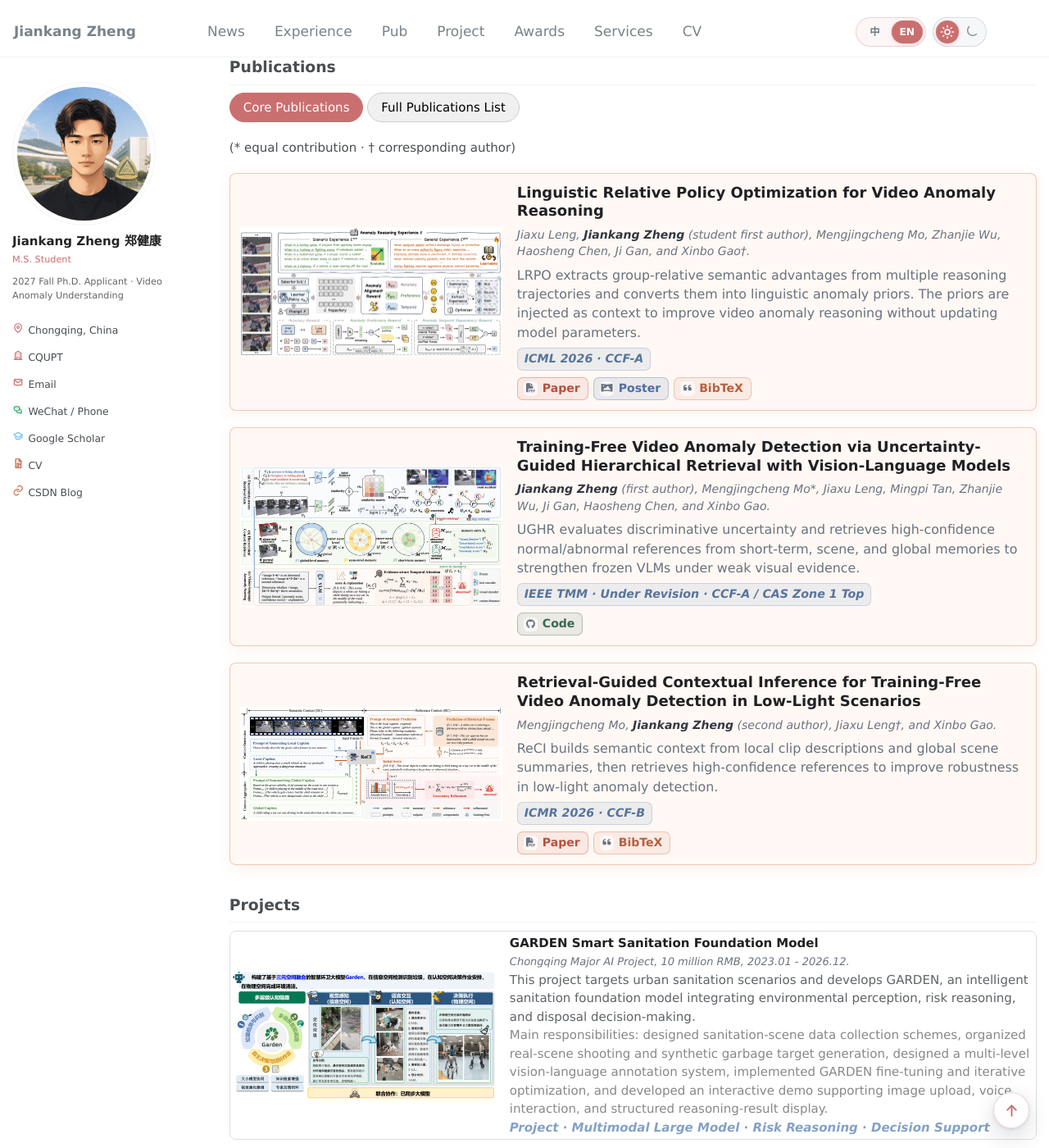
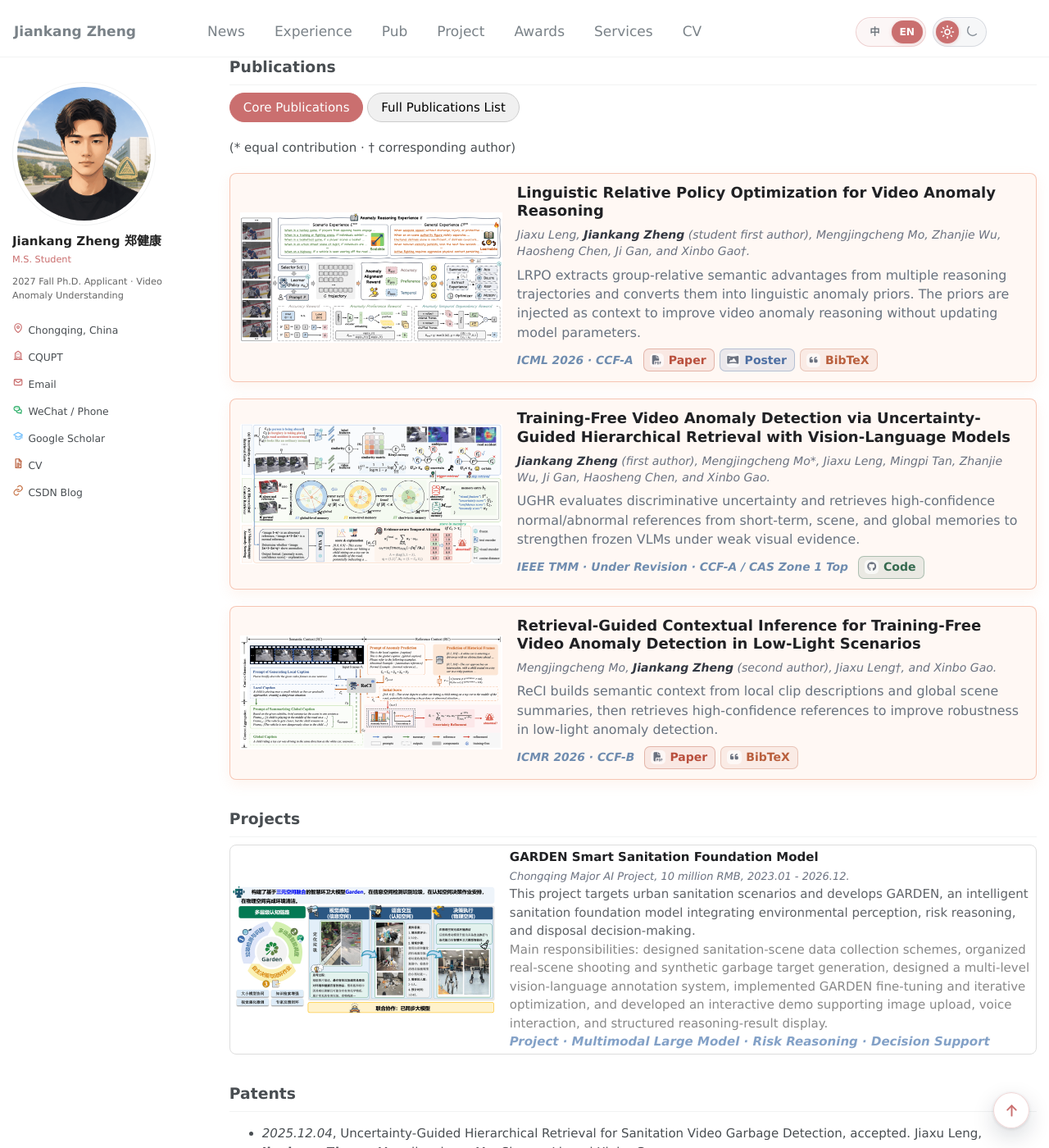
Before and after one commit to lemonzjk/lemonzjk.github.io, a Jekyll site: the page built from _pages/about.md, in a window 1280 px wide and 1400 px high, scrolled down 1204 px. Shown: the whole window at 82% size. Built offline with Jekyll 4.4.1, drawn with Linux system fonts in a browser that asks for light colours; some web fonts are replaced.

Commit message:
Compact publication card footer

```diff
--- a/_config.yml
+++ b/_config.yml
@@ -6,7 +6,7 @@ description              : &description "Academic homepage of Jiankang Zheng (
 url                      : "https://lemonzjk.github.io"
 baseurl                  : ""
 repository               : "lemonzjk/lemonzjk.github.io"
-asset_version            : "20260704-pub-hierarchy"
+asset_version            : "20260704-pub-footer"
 
 author:
   avatar           : "/assets/avatar-ai-selected.png"
--- a/_pages/about.md
+++ b/_pages/about.md
@@ -104,19 +104,21 @@ Feel free to reach out if you are interested in research discussion or collabora
         Jiaxu Leng, <strong>Jiankang Zheng</strong> (student first author), Mengjingcheng Mo, Zhanjie Wu, Haosheng Chen, Ji Gan, and Xinbo Gao&dagger;.
       </span>
       <p class="pub-card-summary">LRPO extracts group-relative semantic advantages from multiple reasoning trajectories and converts them into linguistic anomaly priors. The priors are injected as context to improve video anomaly reasoning without updating model parameters.</p>
-      <span class="pub-card-venue">ICML 2026 · CCF-A</span>
-      <div class="pub-links">
-        <a class="pub-link pub-link--paper" href="https://arxiv.org/abs/2607.00654" target="_blank" rel="noopener"><i class="fas fa-file-pdf pub-link__icon" aria-hidden="true"></i><span>Paper</span></a>
-        <a class="pub-link pub-link--poster" href="https://icml.cc/virtual/2026/poster/64285" target="_blank" rel="noopener"><i class="fas fa-panorama pub-link__icon" aria-hidden="true"></i><span>Poster</span></a>
-        <details class="pub-cite">
-          <summary class="pub-link pub-link--bib"><i class="fas fa-quote-left pub-link__icon" aria-hidden="true"></i><span>BibTeX</span></summary>
+      <div class="pub-card-footer">
+        <span class="pub-card-venue">ICML 2026 · CCF-A</span>
+        <div class="pub-links">
+          <a class="pub-link pub-link--paper" href="https://arxiv.org/abs/2607.00654" target="_blank" rel="noopener"><i class="fas fa-file-pdf pub-link__icon" aria-hidden="true"></i><span>Paper</span></a>
+          <a class="pub-link pub-link--poster" href="https://icml.cc/virtual/2026/poster/64285" target="_blank" rel="noopener"><i class="fas fa-panorama pub-link__icon" aria-hidden="true"></i><span>Poster</span></a>
+          <details class="pub-cite">
+            <summary class="pub-link pub-link--bib"><i class="fas fa-quote-left pub-link__icon" aria-hidden="true"></i><span>BibTeX</span></summary>
 <pre>@inproceedings{leng2026lrpo,
   title={Linguistic Relative Policy Optimization for Video Anomaly Reasoning},
   author={Leng, Jiaxu and Zheng, Jiankang and Mo, Mengjingcheng and Wu, Zhanjie and Chen, Haosheng and Gan, Ji and Gao, Xinbo},
   booktitle={International Conference on Machine Learning},
   year={2026}
 }</pre>
-        </details>
+          </details>
+        </div>
       </div>
     </div>
   </div>
@@ -133,9 +135,11 @@ Feel free to reach out if you are interested in research discussion or collabora
         <strong>Jiankang Zheng</strong> (first author), Mengjingcheng Mo*, Jiaxu Leng, Mingpi Tan, Zhanjie Wu, Ji Gan, Haosheng Chen, and Xinbo Gao.
       </span>
       <p class="pub-card-summary">UGHR evaluates discriminative uncertainty and retrieves high-confidence normal/abnormal references from short-term, scene, and global memories to strengthen frozen VLMs under weak visual evidence.</p>
-      <span class="pub-card-venue">IEEE TMM · Under Revision · CCF-A / CAS Zone 1 Top</span>
-      <div class="pub-links">
-        <a class="pub-link pub-link--code" href="https://github.com/lemonzjk/UGHR" target="_blank" rel="noopener"><i class="fab fa-github pub-link__icon" aria-hidden="true"></i><span>Code</span></a>
+      <div class="pub-card-footer">
+        <span class="pub-card-venue">IEEE TMM · Under Revision · CCF-A / CAS Zone 1 Top</span>
+        <div class="pub-links">
+          <a class="pub-link pub-link--code" href="https://github.com/lemonzjk/UGHR" target="_blank" rel="noopener"><i class="fab fa-github pub-link__icon" aria-hidden="true"></i><span>Code</span></a>
+        </div>
       </div>
     </div>
   </div>
@@ -152,11 +156,12 @@ Feel free to reach out if you are interested in research discussion or collabora
         Mengjingcheng Mo, <strong>Jiankang Zheng</strong> (second author), Jiaxu Leng&dagger;, and Xinbo Gao.
       </span>
       <p class="pub-card-summary">ReCI builds semantic context from local clip descriptions and global scene summaries, then retrieves high-confidence references to improve robustness in low-light anomaly detection.</p>
-      <span class="pub-card-venue">ICMR 2026 · CCF-B</span>
-      <div class="pub-links">
-        <a class="pub-link pub-link--paper" href="https://dl.acm.org/doi/10.1145/3805622.3810823" target="_blank" rel="noopener"><i class="fas fa-file-pdf pub-link__icon" aria-hidden="true"></i><span>Paper</span></a>
-        <details class="pub-cite">
-          <summary class="pub-link pub-link--bib"><i class="fas fa-quote-left pub-link__icon" aria-hidden="true"></i><span>BibTeX</span></summary>
+      <div class="pub-card-footer">
+        <span class="pub-card-venue">ICMR 2026 · CCF-B</span>
+        <div class="pub-links">
+          <a class="pub-link pub-link--paper" href="https://dl.acm.org/doi/10.1145/3805622.3810823" target="_blank" rel="noopener"><i class="fas fa-file-pdf pub-link__icon" aria-hidden="true"></i><span>Paper</span></a>
+          <details class="pub-cite">
+            <summary class="pub-link pub-link--bib"><i class="fas fa-quote-left pub-link__icon" aria-hidden="true"></i><span>BibTeX</span></summary>
 <pre>@inproceedings{mo2026retrieval,
   title={Retrieval-Guided Contextual Inference for Training-Free Video Anomaly Detection in Low-Light Scenarios},
   author={Mo, Mengjingcheng and Zheng, Jiankang and Leng, Jiaxu and Gao, Xinbo},
@@ -164,7 +169,8 @@ Feel free to reach out if you are interested in research discussion or collabora
   pages={930--939},
   year={2026}
 }</pre>
-        </details>
+          </details>
+        </div>
       </div>
     </div>
   </div>
--- a/assets/css/home.css
+++ b/assets/css/home.css
@@ -347,20 +347,26 @@
         margin: 0;
     }
 
+    .publication-card .pub-card-footer {
+        align-items: center;
+        display: flex;
+        flex-wrap: wrap;
+        gap: 7px 10px;
+        margin-top: 1px;
+    }
+
     .publication-card .pub-card-venue {
-        align-self: flex-start;
-        background: rgba(131, 161, 199, 0.14);
-        border: 1px solid rgba(131, 161, 199, 0.36);
-        border-radius: 7px;
         box-sizing: border-box;
-        color: #56749c;
+        color: #6f8caf;
         display: inline-block;
-        font-size: 0.79rem;
+        font-size: 0.77rem;
         font-style: italic;
         font-weight: 800;
-        line-height: 1.25;
+        line-height: 1.35;
         max-width: 100%;
-        padding: 4px 8px;
+        padding-right: 2px;
+        position: relative;
+        white-space: normal;
     }
 
     .publication-card i {
@@ -408,7 +414,7 @@
         display: flex;
         flex-wrap: wrap;
         gap: 6px;
-        margin-top: 1px;
+        margin-top: 0;
     }
 
     .pub-list-links {
@@ -799,6 +805,11 @@
             row-gap: 6px;
         }
 
+        .publication-card .pub-card-footer {
+            align-items: flex-start;
+            gap: 6px 8px;
+        }
+
         .publication-card .pub-card-title {
             font-size: 0.96rem;
             line-height: 1.32;
@@ -812,7 +823,7 @@
         .publication-card .pub-card-venue {
             font-size: 0.74rem;
             line-height: 1.35;
-            padding: 4px 7px;
+            padding-right: 0;
         }
 
         .publication-card strong,
--- a/assets/css/theme-toggle.css
+++ b/assets/css/theme-toggle.css
@@ -212,9 +212,7 @@ html[data-theme="dark"] .publication-card .pub-card-authors strong {
 }
 
 html[data-theme="dark"] .publication-card .pub-card-venue {
-  background: rgba(131, 161, 199, 0.14);
-  border-color: rgba(131, 161, 199, 0.32);
-  color: #b8cff0;
+  color: #a9c1df;
 }
 
 html[data-theme="dark"] .publication-card i,
```
Also changed, not shown: _pages/about-zh.md (+22 -16 lines).
